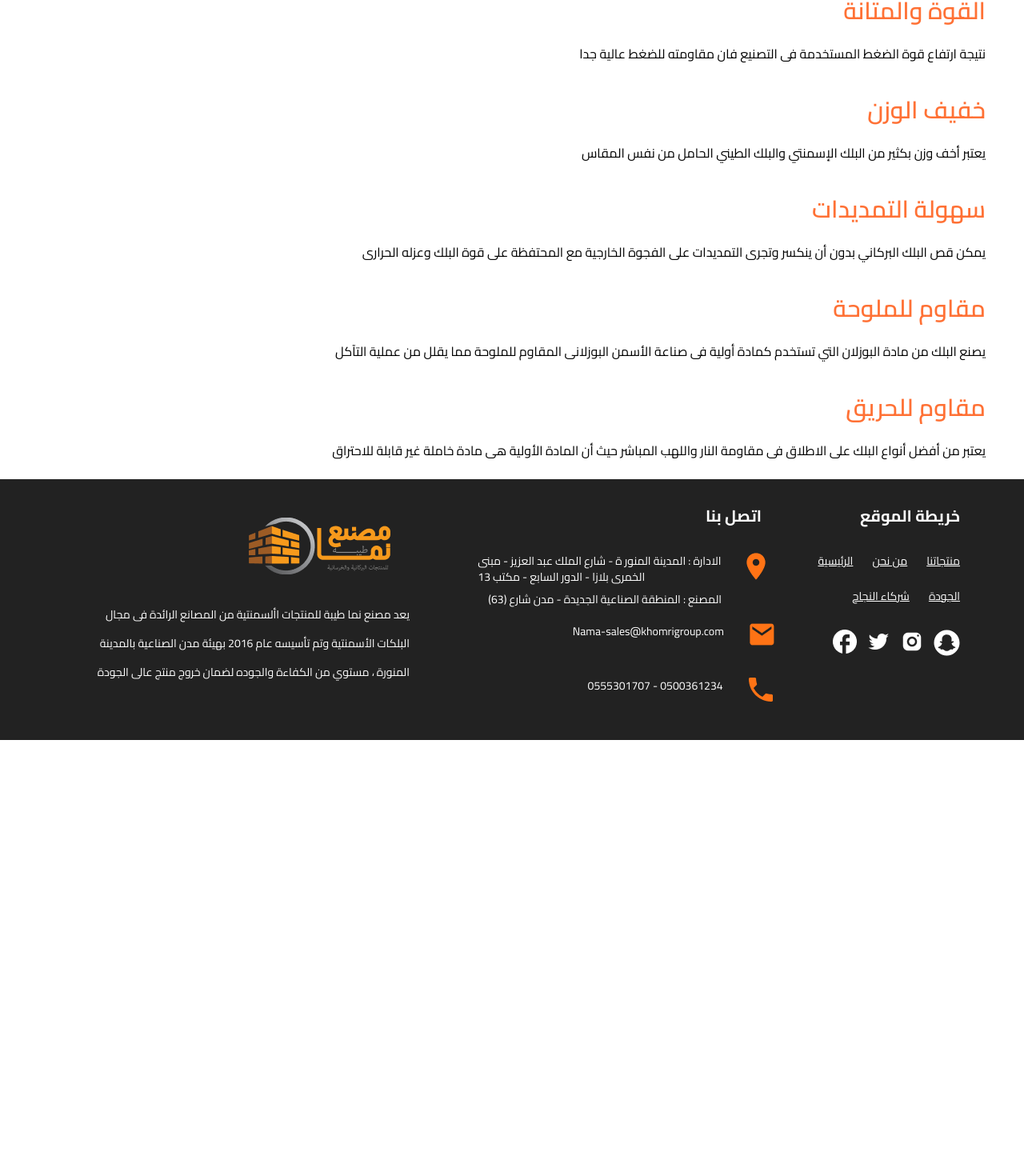
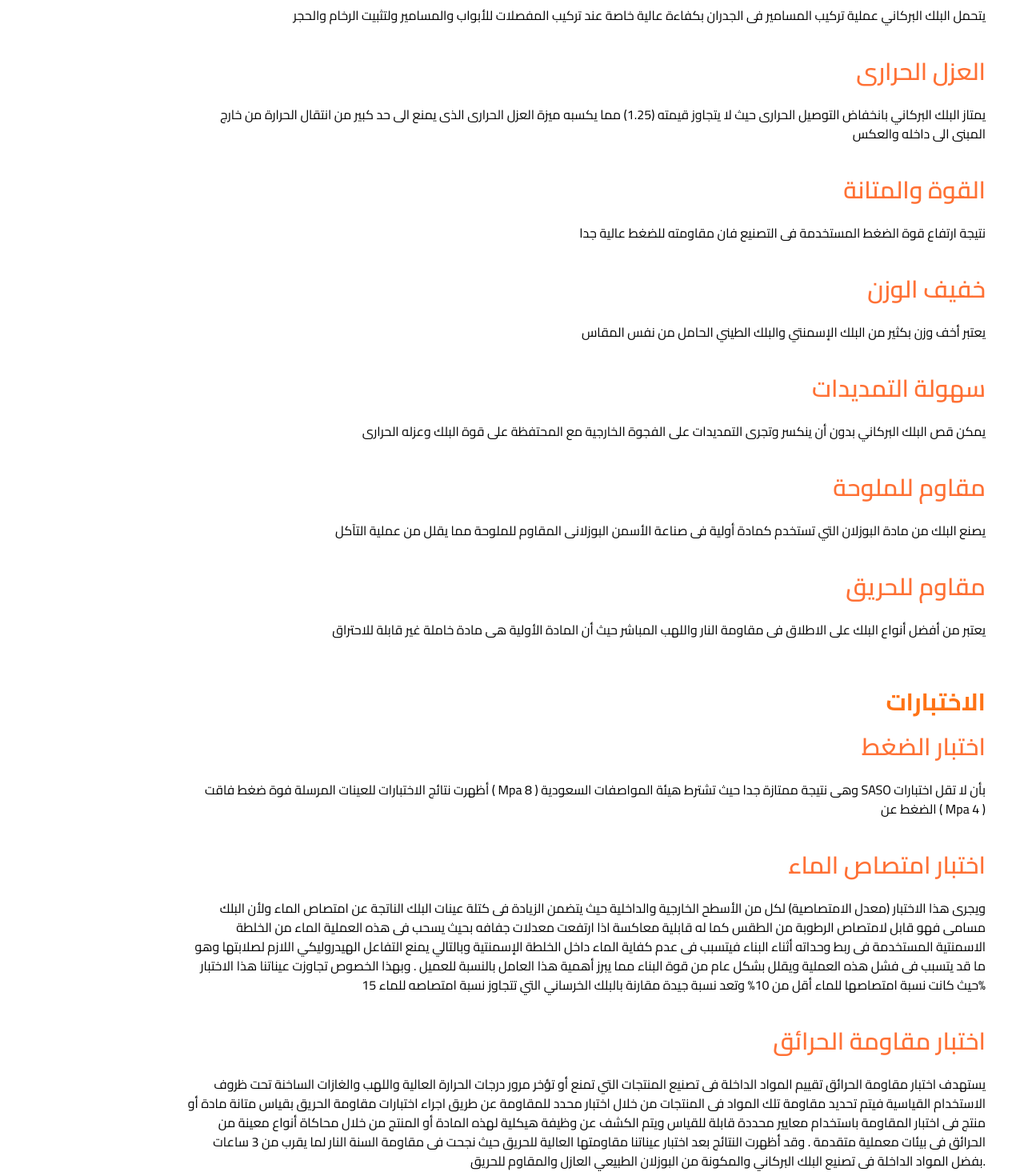
Before and after one commit to abdallamfathy/nama-project, a React (Vite) app: page /quality in a window 1280 px wide. Shown: the part 718-2188 px from the top of the page at 80% size. Before the commit the page ends 1643 px from the top, so only its background shows below. Built offline with nearby package versions, Linux system fonts and the light colour scheme.

Commit message:
quality page mob ver

```diff
--- a/src/index.css
+++ b/src/index.css
@@ -84,6 +84,7 @@ button:focus {
 }
 
 
+
   .swiper-button-next {
     @apply  bg-[url('./assets/sarrowl.png')] !important; }
 
--- a/src/pages/QualityPage.jsx
+++ b/src/pages/QualityPage.jsx
@@ -13,74 +13,104 @@ const QualityPage = () => {
         textColor="text-[#3A3535] border-b border-[#ff731573]"
         socialDisplay="hidden"
       />
-      <div className="2xl:mx-20 mx-12 ">
-        <div className="flex justify-end mt-36 mb-10 items-baseline gap-4">
-          <h1 className="text-3xl font-bold text-[#FF7315]">الجودة</h1>
+      <div className="2xl:mx-20 mx-12 max-sm:m-5">
+        <div className="flex justify-end mt-36 mb-10 items-baseline gap-4 max-sm:my-5">
+          <h1 className="text-3xl font-bold text-[#FF7315] max-sm:text-2xl">الجودة</h1>
           <span>
             <FaLessThan />
           </span>
-          <h1 className="text-2xl text-[#3A3535]">الرئيسية</h1>
+          <h1 className="text-2xl text-[#3A3535] max-sm:text-xl">الرئيسية</h1>
         </div>
         <div className="flex flex-col">
           <div className="flex flex-row justify-end flex-nowrap -6 ">
             <div className="flex flex-col w-[1000px] items-end gap-10">
               <div className="text-right">
-                <h1 className="text-3xl text-[#FF7135] font-semibold mb-6">
+          <h1 className="text-3xl font-bold text-[#FF7315] my-5 max-sm:text-2xl ">مميزات بركانى نما طيبة</h1>
+                <h1 className="text-3xl text-[#FF7135] font-semibold mb-6 max-sm:text-xl">
                   مصادر انتاجنا
                 </h1>
                 <p className="">يُنتج مصنع نما طيبة أنواع عديدة من البلك البركاني باستخدام مواد بوزلانية خالية من الشوائب يتم جلبها من الجبال البركانية التي تشتهر بها منطقة المدينة المنورة وتكون مواد خام على هيئة بودرة بركانية وحصى بركاني مقاس ( 3/8 in ) وتنعكس جودتهما ومدى نقائهما على جودة البلك البركاني . وحرصاً منا في مصنع نما طيبة على تقديم منتجات عالية الجودة للعملاء، نقوم بانتقاء المواد الخام المستخدمة في التصنيع من مواد بوزلانية نقية وأسمنت مقاوم نختارها جميعها بعناية من أفضل المصادر والموردين لنتمكن وبثقة من توريد ما يحتاجه عملاؤنا في المملكة العربية السعودية من منتجات بركانية مهما كانت كمياتها وأنواعها وبأعلى ضمانات الجودة.
 
+
                 </p>
               </div>
               <div className="text-right ">
-                <h1 className="text-3xl text-[#FF7135] font-semibold mb-6">
+                <h1 className="text-3xl text-[#FF7135] font-semibold mb-6 max-sm:text-xl">
                   سهولة التلييس
                 </h1>
                 <p className="">يمتاز البك البركانى بسطحه الخشن وهذا يساعد على تماسك اللياسة مع توفير أو الغاء عملية الطرطشة كما أن طبقة اللياسة تصبح أقل سماكة مما يوفر فى الأسمنت.
                 </p>
               </div>
               <div className="text-right">
-                <h1 className="text-3xl text-[#FF7135] font-semibold mb-6">
+                <h1 className="text-3xl text-[#FF7135] font-semibold mb-6 max-sm:text-xl">
                   يقبل تركيب المسامير{" "}
                 </h1>
                 <p className="">يتحمل البلك البركاني عملية تركيب المسامير فى الجدران بكفاءة عالية خاصة عند تركيب المفصلات للأبواب والمسامير ولتثبيت الرخام والحجر
                 </p>
               </div>
               <div className="text-right ">
-                <h1 className="text-3xl text-[#FF7135] font-semibold mb-6">
+                <h1 className="text-3xl text-[#FF7135] font-semibold mb-6 max-sm:text-xl">
+                العزل الحرارى{" "}
+                </h1>
+                <p className="">يمتاز البلك البركاني بانخفاض التوصيل الحرارى حيث لا يتجاوز قيمته (1.25) مما يكسبه ميزة العزل الحرارى الذى يمنع الى حد كبير من انتقال الحرارة من خارج المبنى الى داخله والعكس
+                </p>
+              </div>
+              <div className="text-right ">
+                <h1 className="text-3xl text-[#FF7135] font-semibold mb-6 max-sm:text-xl">
                   القوة والمتانة{" "}
                 </h1>
                 <p className="">نتيجة ارتفاع قوة الضغط المستخدمة فى التصنيع فان مقاومته للضغط عالية جدا
                 </p>
               </div>
               <div className="text-right ">
-                <h1 className="text-3xl text-[#FF7135] font-semibold mb-6">
+                <h1 className="text-3xl text-[#FF7135] font-semibold mb-6 max-sm:text-xl">
                   خفيف الوزن
                 </h1>
                 <p className="">يعتبر أخف وزن بكثير من البلك الإسمنتي والبلك الطيني الحامل من نفس المقاس
                 </p>
               </div>
               <div className="text-right">
-                <h1 className="text-3xl text-[#FF7135] font-semibold mb-6">
+                <h1 className="text-3xl text-[#FF7135] font-semibold mb-6 max-sm:text-xl">
                   سهولة التمديدات
                 </h1>
                 <p className="">يمكن قص البلك البركاني بدون أن ينكسر وتجرى التمديدات على الفجوة الخارجية مع المحتفظة على قوة البلك وعزله الحرارى                </p>
               </div>
               <div className="text-right">
-                <h1 className="text-3xl text-[#FF7135] font-semibold mb-6">
+                <h1 className="text-3xl text-[#FF7135] font-semibold mb-6 max-sm:text-xl">
                   مقاوم للملوحة
                 </h1>
                 <p className="">يصنع البلك من مادة البوزلان التي تستخدم كمادة أولية فى صناعة الأسمن البوزلانى المقاوم للملوحة مما يقلل من عملية التآكل
                 </p>
               </div>
               <div className="text-right ">
-                <h1 className="text-3xl text-[#FF7135] font-semibold mb-6">
+                <h1 className="text-3xl text-[#FF7135] font-semibold mb-6 max-sm:text-xl">
                   مقاوم للحريق
                 </h1>
                 <p className="">يعتبر من أفضل أنواع البلك على الاطلاق فى مقاومة النار واللهب المباشر حيث أن المادة الأولية هى مادة خاملة غير قابلة للاحتراق                </p>
               </div>
 
+              <div className="text-right">
+          <h1 className="text-3xl font-bold text-[#FF7315] my-5 max-sm:text-2xl ">الاختبارات</h1>
+                <h1 className="text-3xl text-[#FF7135] font-semibold mb-6 max-sm:text-xl">
+                اختبار الضغط
+                </h1>
+                <p className="rtl">أظهرت نتائج الاختبارات للعينات المرسلة فوة ضغط فاقت ( Mpa 8 ) وهى نتيجة ممتازة جدا حيث تشترط هيئة المواصفات السعودية SASO بأن لا تقل اختبارات الضغط عن ( Mpa 4 )
+                </p>
+              </div>
+              <div className="text-right ">
+                <h1 className="text-3xl text-[#FF7135] font-semibold mb-6 max-sm:text-xl">
+                اختبار امتصاص الماء
+                </h1>
+                <p className="" >ويجرى هذا الاختبار (معدل الامتصاصية) لكل من الأسطح الخارجية والداخلية حيث يتضمن الزيادة فى كتلة عينات البلك الناتجة عن امتصاص الماء ولأن البلك مسامى فهو قابل لامتصاص الرطوبة من الطقس كما له قابلية معاكسة اذا ارتفعت معدلات جفافه بحيث يسحب فى هذه العملية الماء من الخلطة الاسمنتية المستخدمة فى ربط وحداته أثناء البناء فيتسبب فى عدم كفاية الماء داخل الخلطة الإسمنتية وبالتالي يمنع التفاعل الهيدروليكي اللازم لصلابتها وهو ما قد يتسبب فى فشل هذه العملية ويقلل بشكل عام من قوة البناء مما يبرز أهمية هذا العامل بالنسبة للعميل . وبهذا الخصوص تجاوزت عيناتنا هذا الاختبار حيث كانت نسبة امتصاصها للماء أقل من 10% وتعد نسبة جيدة مقارنة بالبلك الخرساني التي تتجاوز نسبة امتصاصه للماء 15%
+                </p>
+              </div>
+              <div className="text-right">
+                <h1 className="text-3xl text-[#FF7135] font-semibold mb-6 max-sm:text-xl">اختبار مقاومة الحرائق{" "}
+                </h1>
+                <p className="">يستهدف اختبار مقاومة الحرائق تقييم المواد الداخلة فى تصنيع المنتجات التي تمنع أو تؤخر مرور درجات الحرارة العالية واللهب والغازات الساخنة تحت ظروف الاستخدام القياسية فيتم تحديد مقاومة تلك المواد فى المنتجات من خلال اختبار محدد للمقاومة عن طريق اجراء اختبارات مقاومة الحريق بقياس متانة مادة أو منتج فى اختبار المقاومة باستخدام معايير محددة قابلة للقياس ويتم الكشف عن وظيفة هيكلية لهذه المادة أو المنتج من خلال محاكاة أنواع معينة من الحرائق فى بيئات معملية متقدمة . وقد أظهرت النتائج بعد اختبار عيناتنا مقاومتها العالية للحريق حيث نجحت فى مقاومة السنة النار لما يقرب من 3 ساعات بفضل المواد الداخلة فى تصنيع البلك البركاني والمكونة من البوزلان الطبيعي العازل والمقاوم للحريق.
+                </p>
             </div>
+          </div>
           </div>
 
           {/* <div className="flex flex-row justify-end flex-nowrap ">
```
